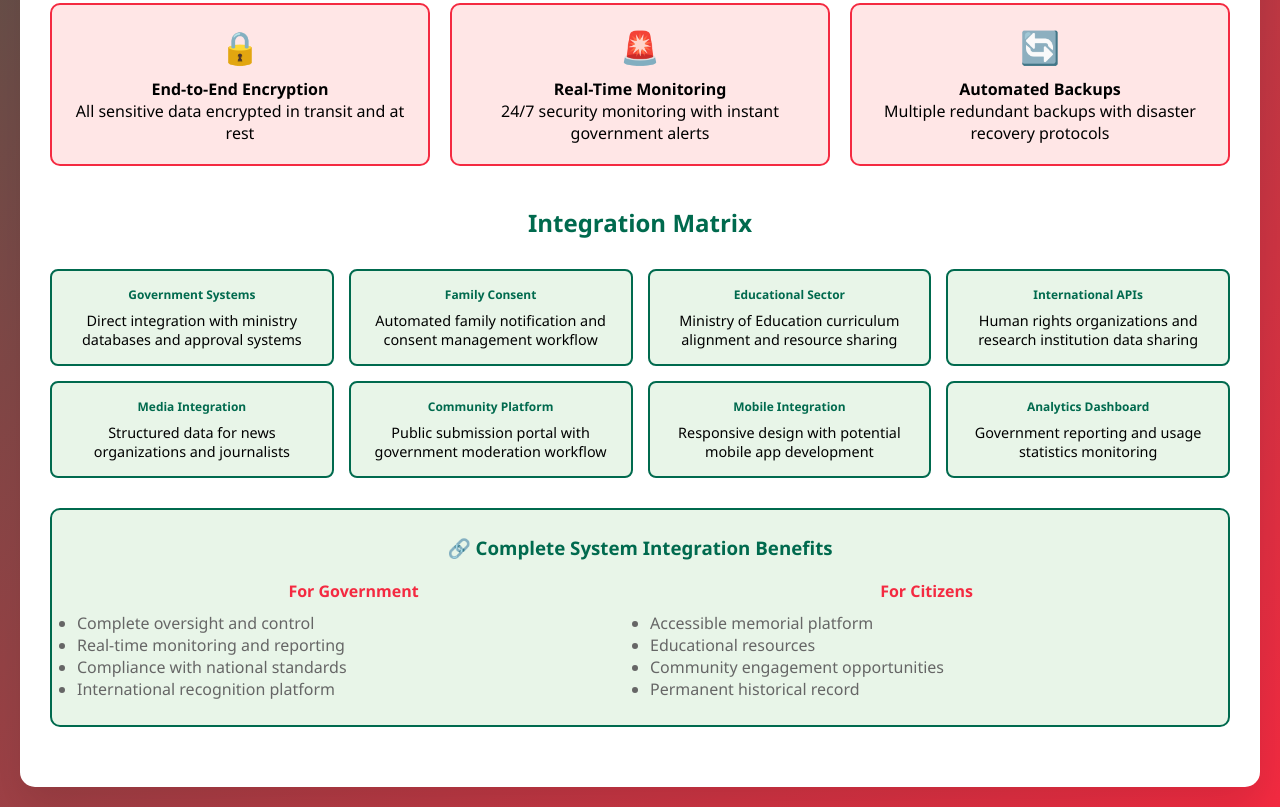
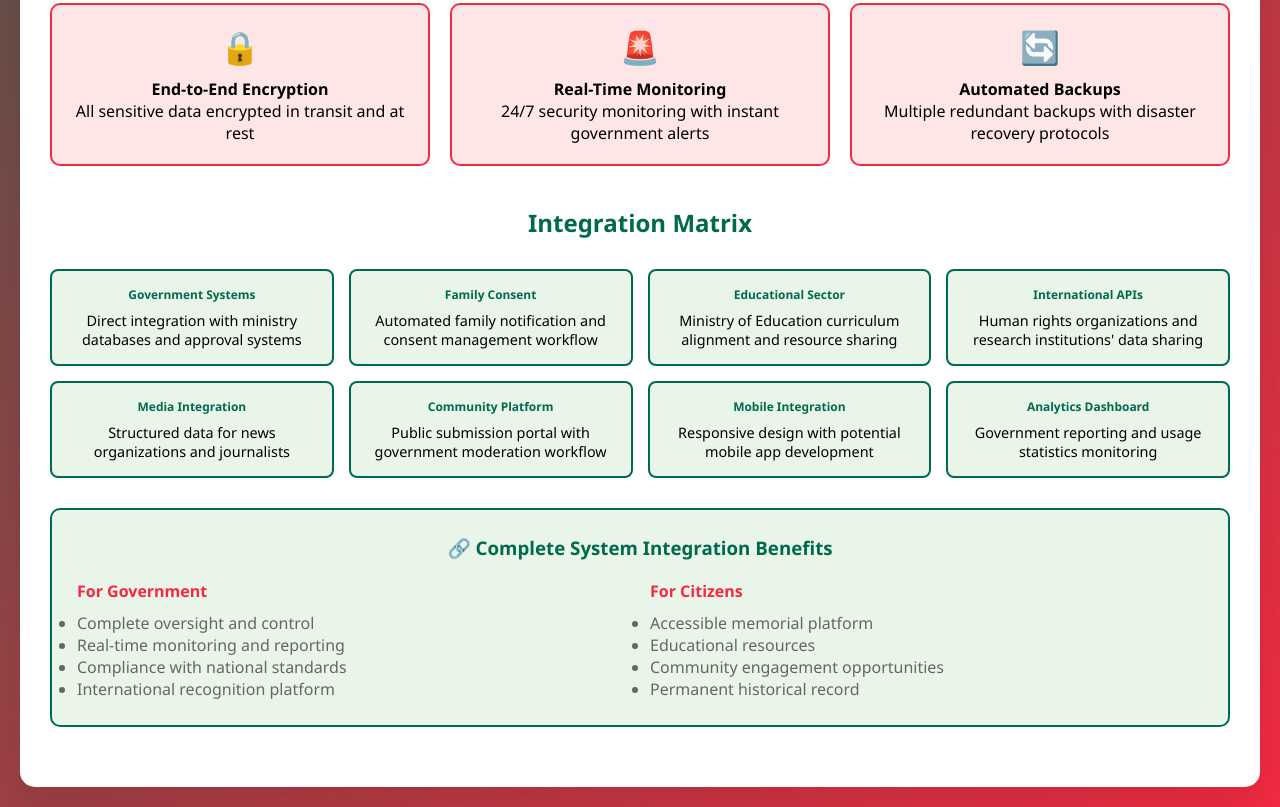
Before and after one commit to MihalKazi/July_Map, a plain HTML site: page Technical Architecture Integration Diagram/index.html in a window 1280 px wide. Shown: the part 1556-2363 px from the top of the page. Drawn offline with Linux system fonts and the light colour scheme.

Commit message:
Update index.html
updated

```diff
--- a/Technical Architecture Integration Diagram/index.html
+++ b/Technical Architecture Integration Diagram/index.html
@@ -454,7 +454,7 @@
             </div>
             <div class="matrix-item">
                 <h5>International APIs</h5>
-                <p>Human rights organizations and research institution data sharing</p>
+                <p>Human rights organizations and research institutions' data sharing</p>
             </div>
             <div class="matrix-item">
                 <h5>Media Integration</h5>
@@ -478,7 +478,7 @@
             <h3 style="color: #006A4E; margin-bottom: 15px;">🔗 Complete System Integration Benefits</h3>
             <div style="display: grid; grid-template-columns: repeat(2, 1fr); gap: 20px; margin-top: 20px;">
                 <div>
-                    <h4 style="color: #F42A41; margin-bottom: 10px;">For Government</h4>
+                    <h4 style="text-align:left; color: #F42A41; margin-bottom: 10px;">For Government</h4>
                     <ul style="text-align: left; color: #666;">
                         <li>Complete oversight and control</li>
                         <li>Real-time monitoring and reporting</li>
@@ -487,7 +487,7 @@
                     </ul>
                 </div>
                 <div>
-                    <h4 style="color: #F42A41; margin-bottom: 10px;">For Citizens</h4>
+                    <h4 style="text-align:left; color: #F42A41; margin-bottom: 10px;">For Citizens</h4>
                     <ul style="text-align: left; color: #666;">
                         <li>Accessible memorial platform</li>
                         <li>Educational resources</li>
```
